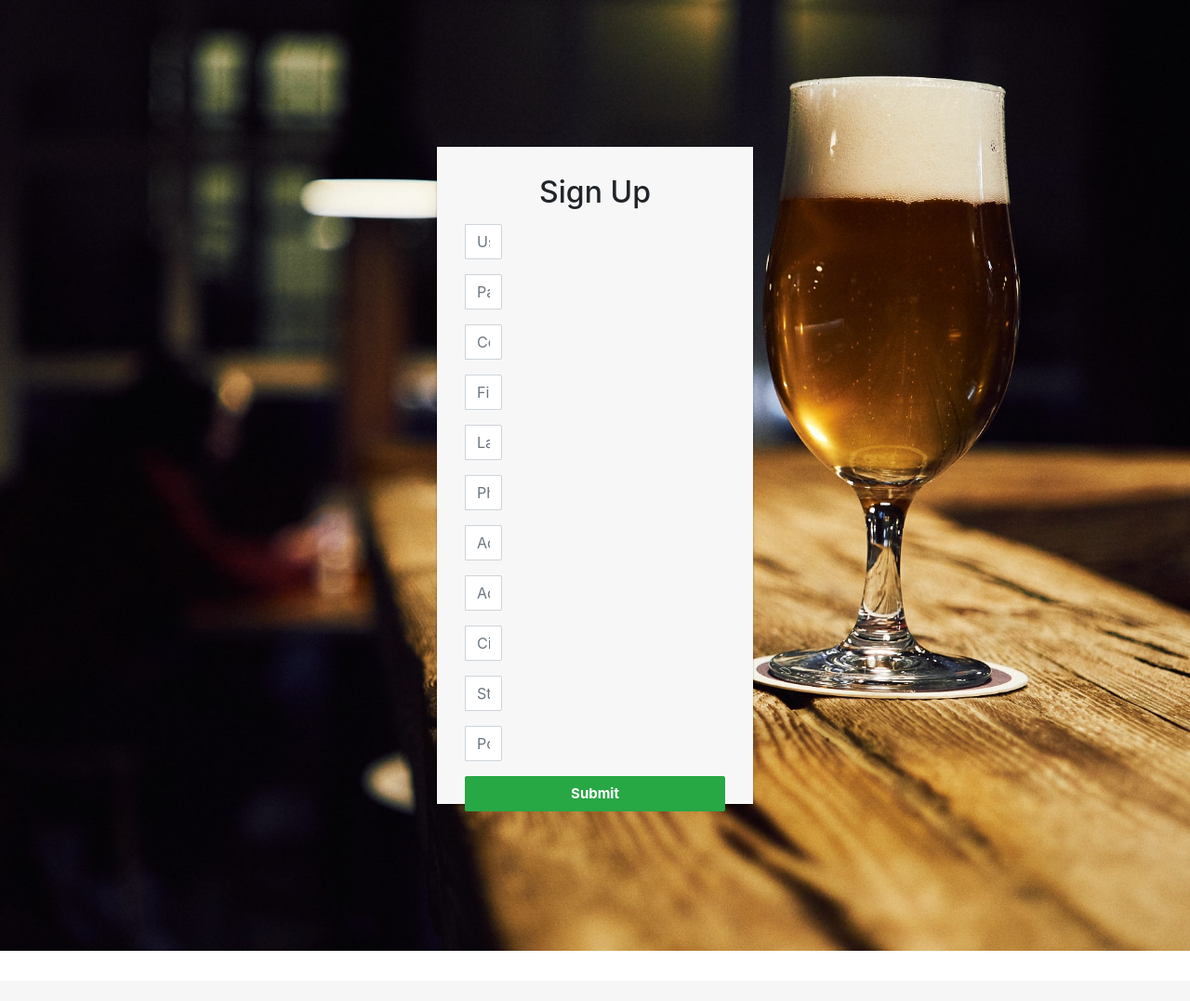
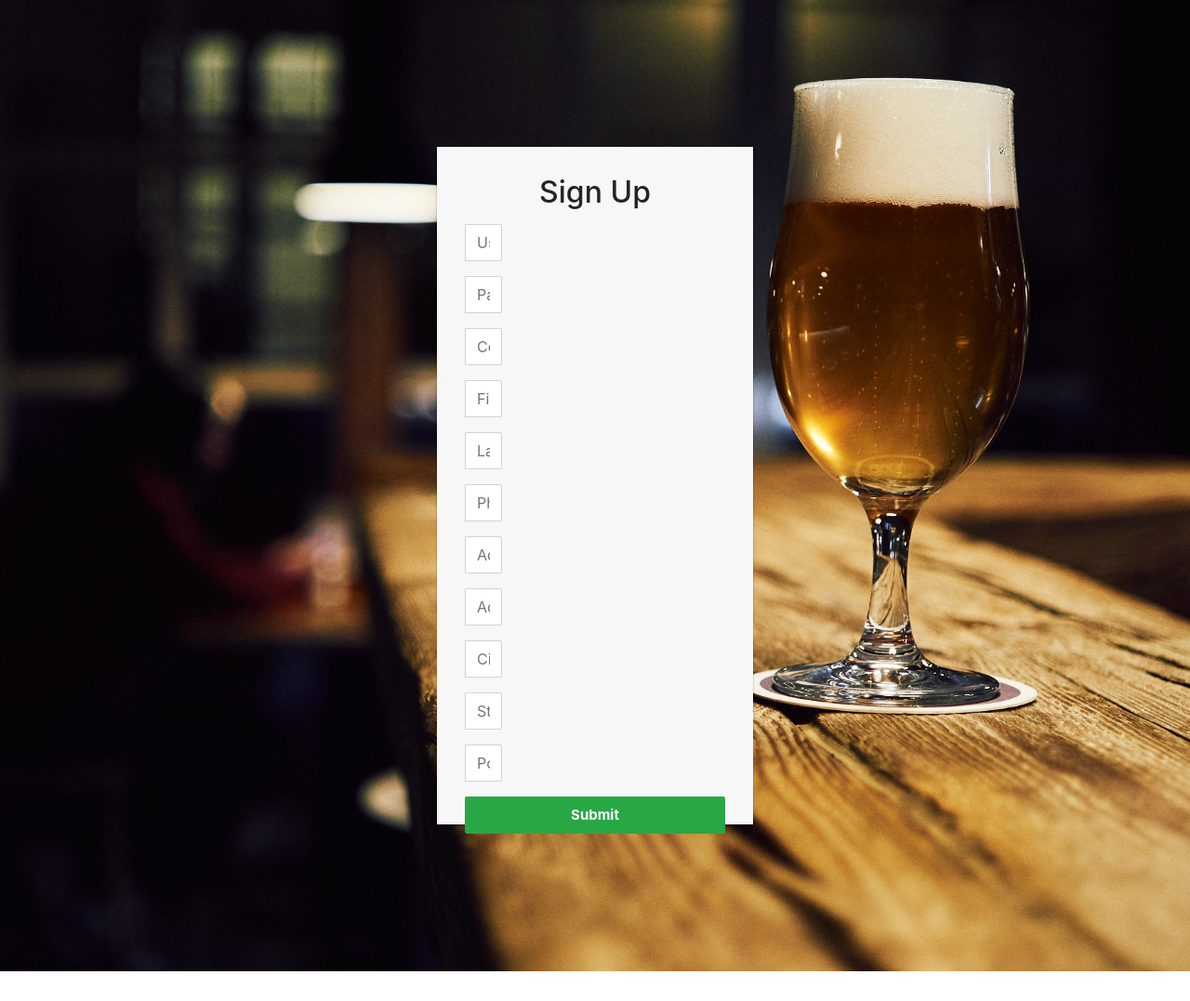
Before and after one commit to mjegan06/Menufy-Capstone, a Flask app: page /signup in a window 1280 px wide. Shown: the part 108-1185 px from the top of the page at 93% size. Before the commit the page ends 1131 px from the top, so only its background shows below. Run offline with Flask 2, Linux system fonts and the light colour scheme; data that the repository does not hold is empty; some libraries are stand-ins or nearby versions.

Commit message:
Update index.css

```diff
--- a/static/styles/index.css
+++ b/static/styles/index.css
@@ -42,7 +42,7 @@
 
 .form-control,
 .btn {
-    min-height: 38px;
+    min-height: 40px;
     border-radius: 2px;
     margin-bottom: 50px;
     float: right;
```
